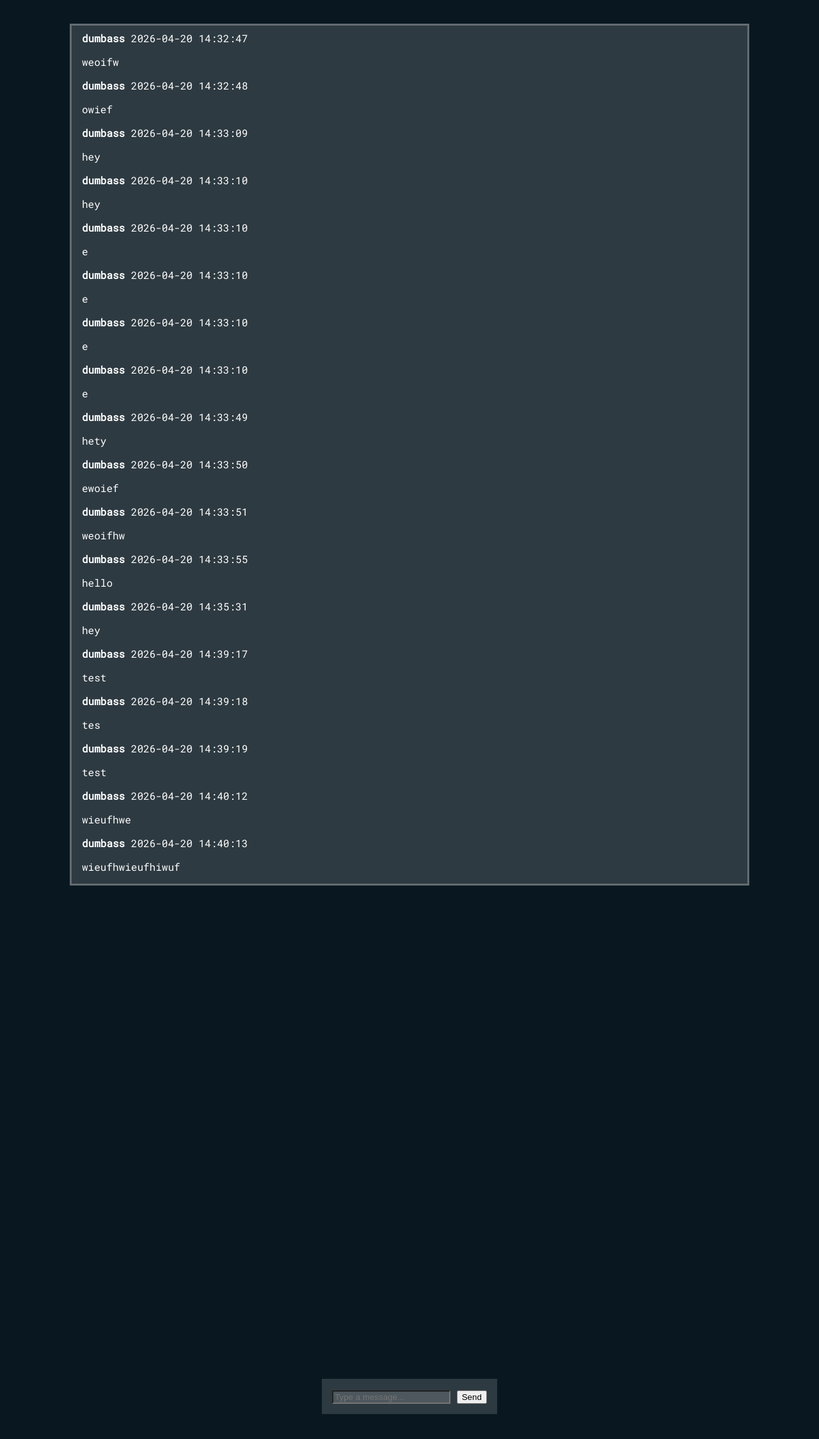
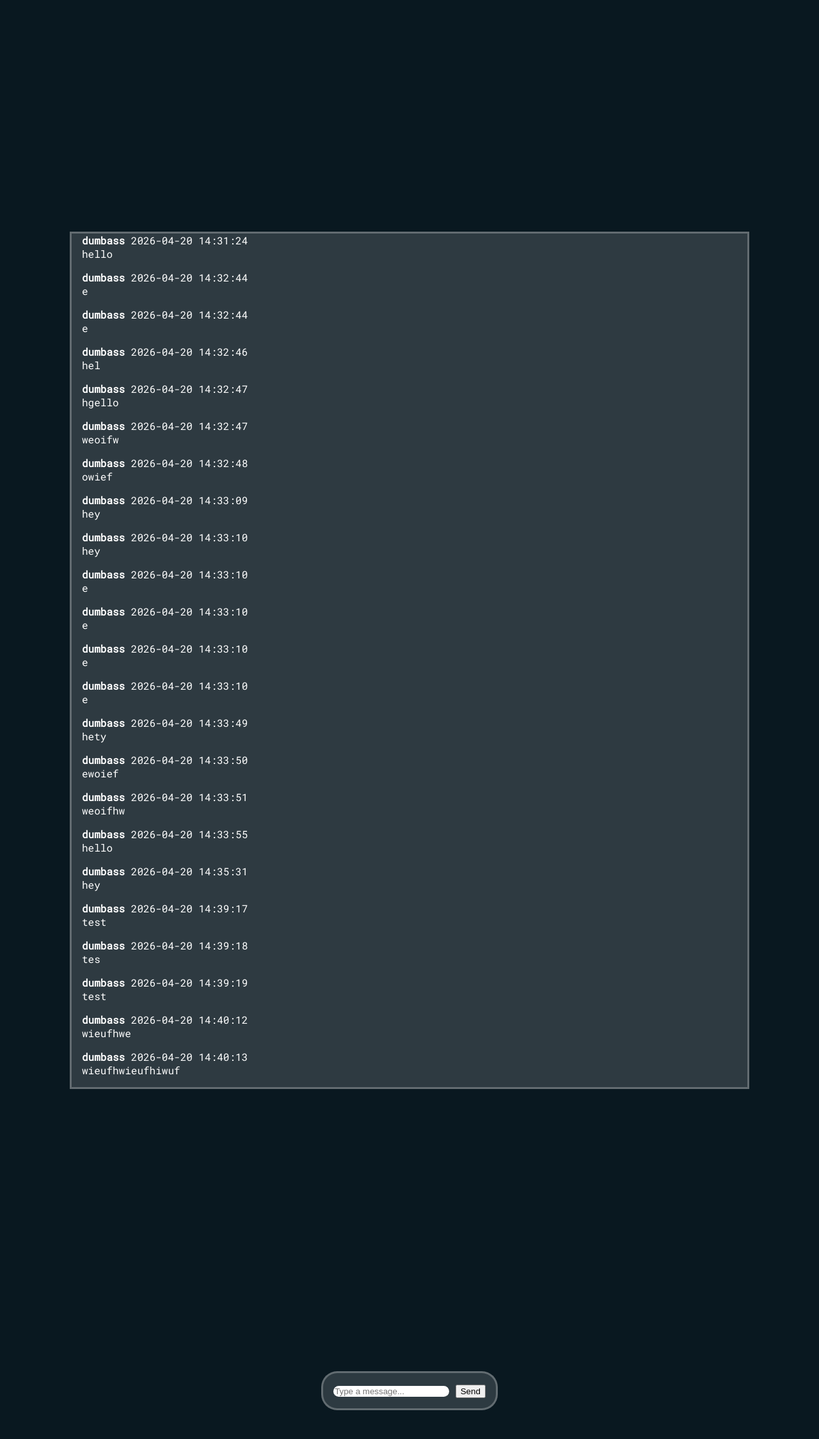
Before and after one commit to MooseZ690/message, a Flask app: page /livechat in a window 1280 px wide. Shown: the part 78-2327 px from the top of the page at 64% size. Run offline with Flask 3, Linux system fonts and the light colour scheme; a user stored in the database is signed in; data comes from the database, SQL or seed files in the repository; both versions use the stored data as it was after the commit; some libraries are stand-ins or nearby versions; some web fonts are replaced.

Commit message:
fixed livechat formatting - much easier than expected guh

```diff
--- a/static/style.css
+++ b/static/style.css
@@ -467,15 +467,10 @@ a{
 }
 
 /* live chat styling */
-
-.chat-message{
-    background-color:var(--box-background);
-    padding:0.25em;
-}
-
-
 .chat-input-box{
     background:var(--box-background);
+    border:var(--box-border);
+    border-radius:25px;
     padding:1em;
 }
 
@@ -489,8 +484,8 @@ a{
     border:var(--box-border);
     width:80%;
     padding:1em;
-    margin-top:4em;
-    margin-bottom:auto;
+    margin-top:0;
+    margin-bottom:2vh;
     gap:1em;
     height:80vh;
     max-height:60%;
@@ -500,11 +495,11 @@ a{
 }
 
 .chat-input{
-    background:var(--box-background);
-    border:var(var(--box-border));
     outline:none;
     height:100%;
-    color:white;
+    color:black;
+    border-radius:25px;
+    border:none;
 }
 
 .chat-spacer{
--- a/templates/livechat.html
+++ b/templates/livechat.html
@@ -16,14 +16,16 @@ window.addEventListener("load", function () {
     <!-- box that holds all chat messages -->
     <div id="chat-box" class="chat-box">
         {% for message in messages %}
-        <!-- each old message loaded from the database -->
+            <div class="chat-message">
                 <div class="chat-meta">
                     <!-- information about the post - name, date -->
                     <strong>{{ message[2] }}</strong>
                     <span>{{ message[1] }}</span>
                 </div>
                 <div class="chat-text">{{ message[0] }}</div>
+            </div>
         {% endfor %}
+        <!-- each old message loaded from the database -->
     </div>
 
     <!-- form to send a new message -->
```
Also changed, not shown: database.db. Lines whose indentation alone changed are shown as unchanged.
